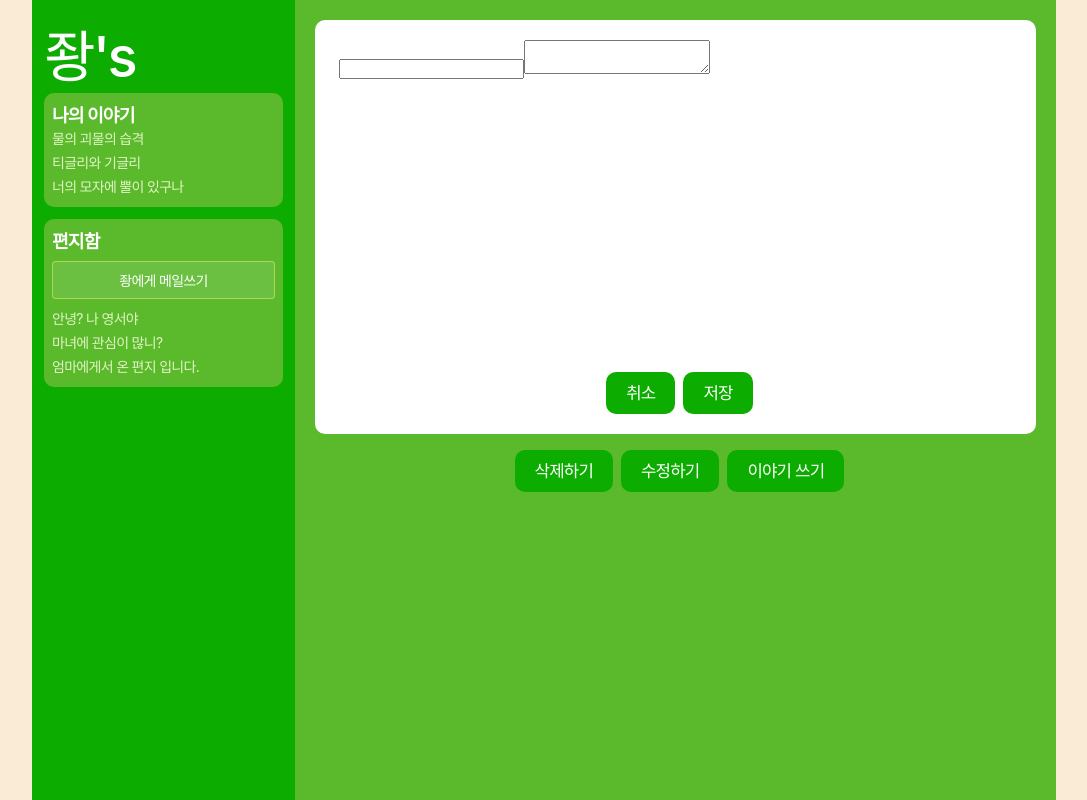
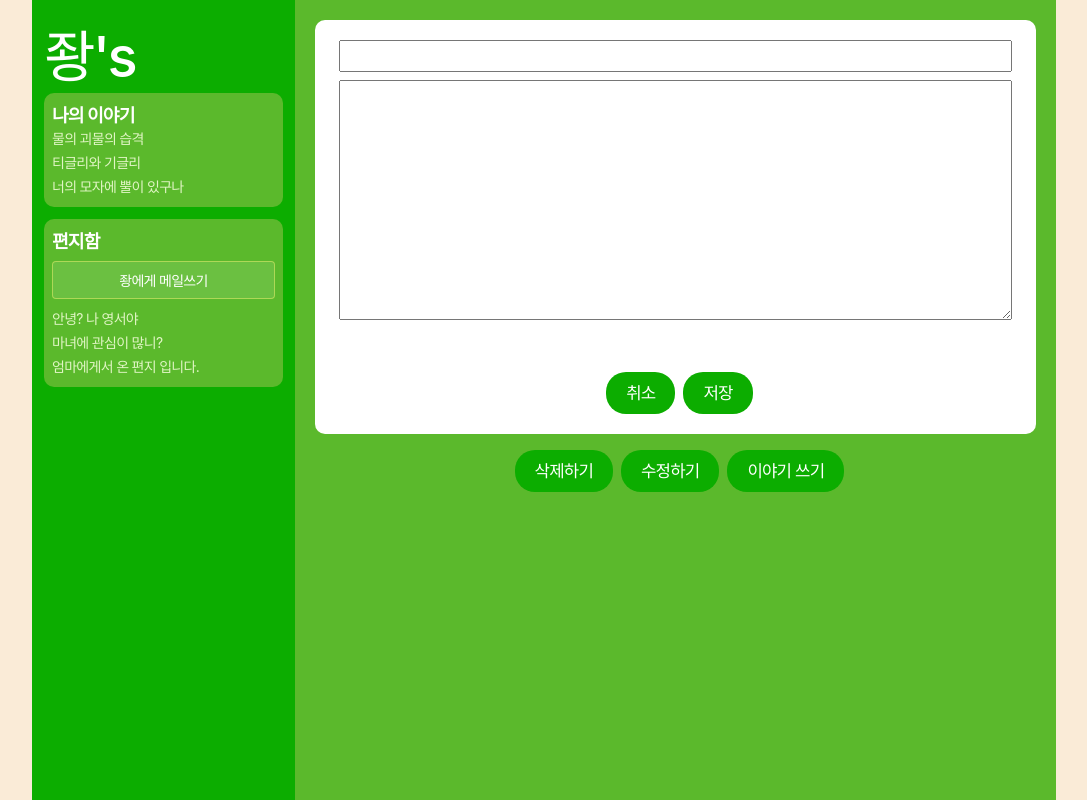
Before and after one commit to oher77/jwang, a React (Create React App) app: page / in a window 1280 px wide. Shown: the top 800 px of the page, without its empty margins (96-1183 px from the left). Built offline with nearby package versions, Linux system fonts and the light colour scheme.

Commit message:
크리에이트

```diff
--- a/src/App.js
+++ b/src/App.js
@@ -47,7 +47,18 @@ class App extends Component {
         } i = i + 1;
       }
     } else if (_mode === 'create-story') {
-      _article = <CreateContents></CreateContents>
+      _article = <CreateContents onSubmit={
+        function(_title, _story){
+          var _max_content_id = 3;
+          _max_content_id =  _max_content_id +1;
+          var _contents = Array.from(this.state.contents);
+          _contents.push({id:_max_content_id, title:_title, story:_story});
+          this.setState({contents: _contents});
+        console.log(_max_content_id);
+          this.setState({mode: 'read'});
+          this.setState({selected_content_id: _max_content_id})
+        }.bind(this)
+      }></CreateContents>
     }
     return (
       <div className="wrap">
--- a/src/component/CreateContents.js
+++ b/src/component/CreateContents.js
@@ -2,19 +2,25 @@ import React, { Component } from 'react';
 
 class CreateContents extends Component {
     render() {
-        var data= this.props.data;
+
         return (
             <div className="create-contents story-bg">
-                <section className="contents">
-                    <input type="text"></input>
-                    <textarea></textarea>
-                </section>
-                <section className="page">
-                    <ul className="button-list">
-                        <a href="/"><li>취소</li></a>
-                        <a href="/"><li>저장</li></a>
-                    </ul>
-                </section>
+                <form onSubmit={
+                    function(e) {
+                        e.preventDefault();
+                        this.props.onSubmit(e.target.title.value, e.target.story.value);
+                    }.bind(this)}>
+                    <section className="contents create">
+                        <input name="title" type="text"></input>
+                        <textarea name="story" type="textarea"></textarea>
+                    </section>
+                    <section className="page">
+                        <ul className="form-button-list">
+                           <li><button type="submit">취소</button></li>
+                           <li><button type="submit">저장</button></li>
+                        </ul>
+                    </section>
+                </form>
             </div>
 
         );
--- a/src/component/ReadContents.js
+++ b/src/component/ReadContents.js
@@ -2,7 +2,7 @@ import React, { Component } from 'react';
 
 class ReadContents extends Component {
     render() {
-        var data= this.props.data;
+        var data = this.props.data;
         return (
             <div className="read-contents story-bg">
                 <section className="contents">
@@ -11,8 +11,15 @@ class ReadContents extends Component {
                 </section>
                 <section className="page">
                     <ul className="button-list">
-                        <a href="/"><li>이전이야기</li></a>
-                        <a href="/"><li>다음 이야기</li></a>
+                        <a href="/PrevContents" onClick={function(e) {
+                            e.preventDefault();
+                        }.bind(this)}>
+                            <li>이전이야기</li>
+                        </a>
+                        <a href="/NextContents" onClick={function(e) {
+                            e.preventDefault();
+                        }.bind(this)}>
+                            <li>다음 이야기</li></a>
                     </ul>
                 </section>
             </div>
--- a/src/component/TOCMail.js
+++ b/src/component/TOCMail.js
@@ -6,7 +6,7 @@ class TOCMail extends Component {
         var i = 0;
         var _data = this.props.data;
         while (i < _data.length) {
-            lists.push(<li><a href="/ReadMail">{_data[i].title}</a></li>)
+            lists.push(<li key={_data[i].id}><a href="/ReadMail">{_data[i].title}</a></li>)
             i = i + 1
         }
         return (
--- a/src/component/TOCStory.js
+++ b/src/component/TOCStory.js
@@ -7,7 +7,7 @@ class TOCStory extends Component {
         var i = 0;
         while(i < _data.length){
             lists.push(
-            <li>
+            <li key={_data[i].id}>
                 <a id={_data[i].id} href={"/ReadContents" + _data[i].title}
                     onClick={function(e){
                         e.preventDefault();
--- a/src/css/App.css
+++ b/src/css/App.css
@@ -37,6 +37,19 @@ h2 {
 a {
     text-decoration: none;
     color: inherit;
+}
+
+/* Component  */
+input, textarea {
+    font-size: 1.1em;
+    padding-left: 8px;
+}
+input{
+    height: 32px;
+}
+
+textarea {
+    min-height: 240px;
 }
 
 /* Layout */
@@ -92,6 +105,15 @@ main {
 .contents {
     min-height: 300px;
 }
+.contents.create {
+    display: flex;
+    flex-wrap: wrap;
+    flex-direction: column;
+}
+.contents.create textarea {
+    flex: 0 1 100%;
+    margin-top: 8px;
+}
 .story-bg {
     background-color: #fff;
     border-radius: 10px;
@@ -129,7 +151,7 @@ ul.button-list {
     background-color: #0cad00;
     margin-left: 8px;
     color: #fff;
-    border-radius: 10px;
+    border-radius: 20px;
     font-size: 1.2em;
 }
 .page {
@@ -138,6 +160,25 @@ ul.button-list {
 .control {
     margin-top: 16px;
 }
+
+.form-button-list {
+    display: flex;
+    flex-direction: row;
+    list-style: none;
+    justify-content: center;
+}
+.form-button-list li {
+    margin-left: 8px;
+}
+.form-button-list button {
+    padding: 8px 20px 10px;
+    background-color: #0cad00;
+    color: #fff;
+    border-radius: 20px;
+    font-size: 1.2em;
+    border: none;
+}
+
 .bt-write-mail {
     margin: 8px 0;
     background-color: rgba(255,255,255,.1);
```
